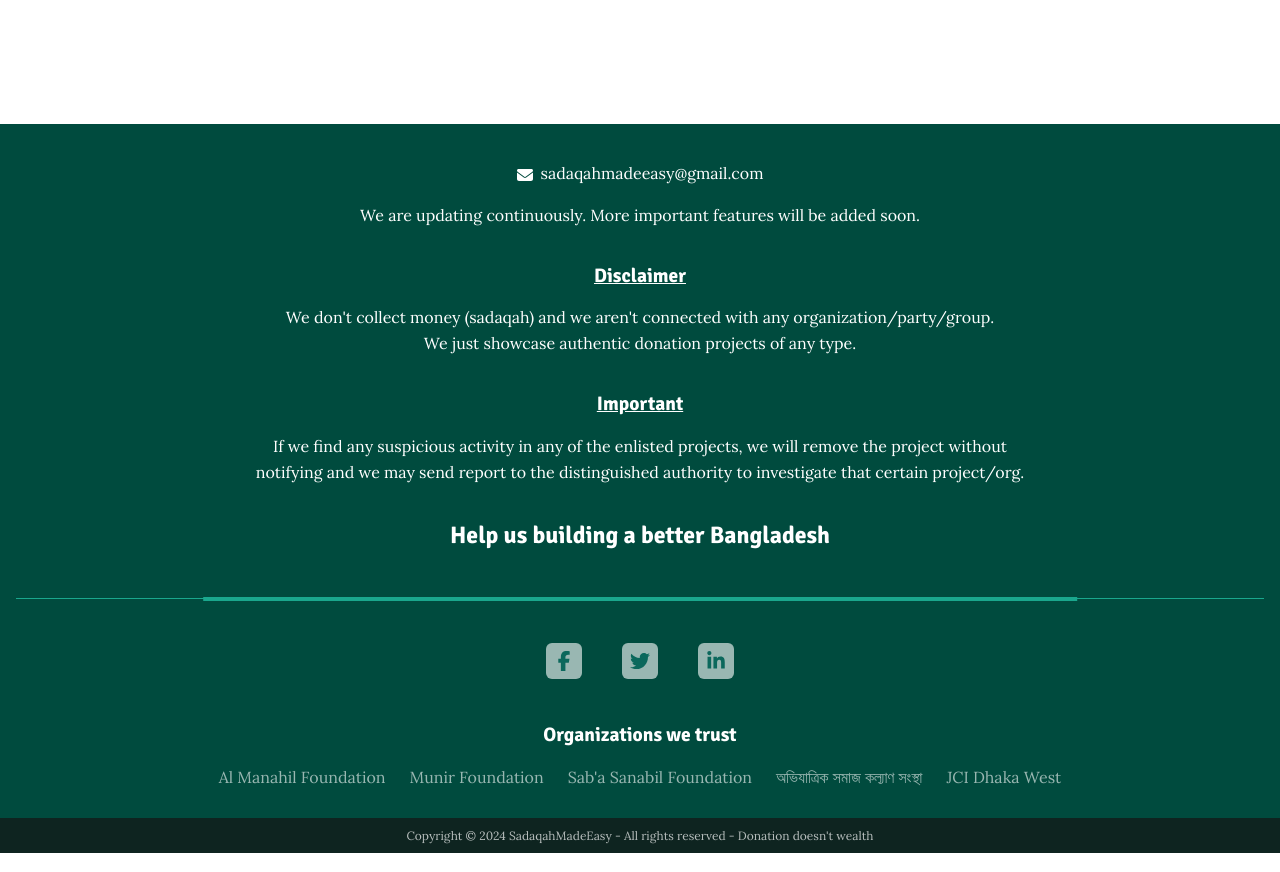
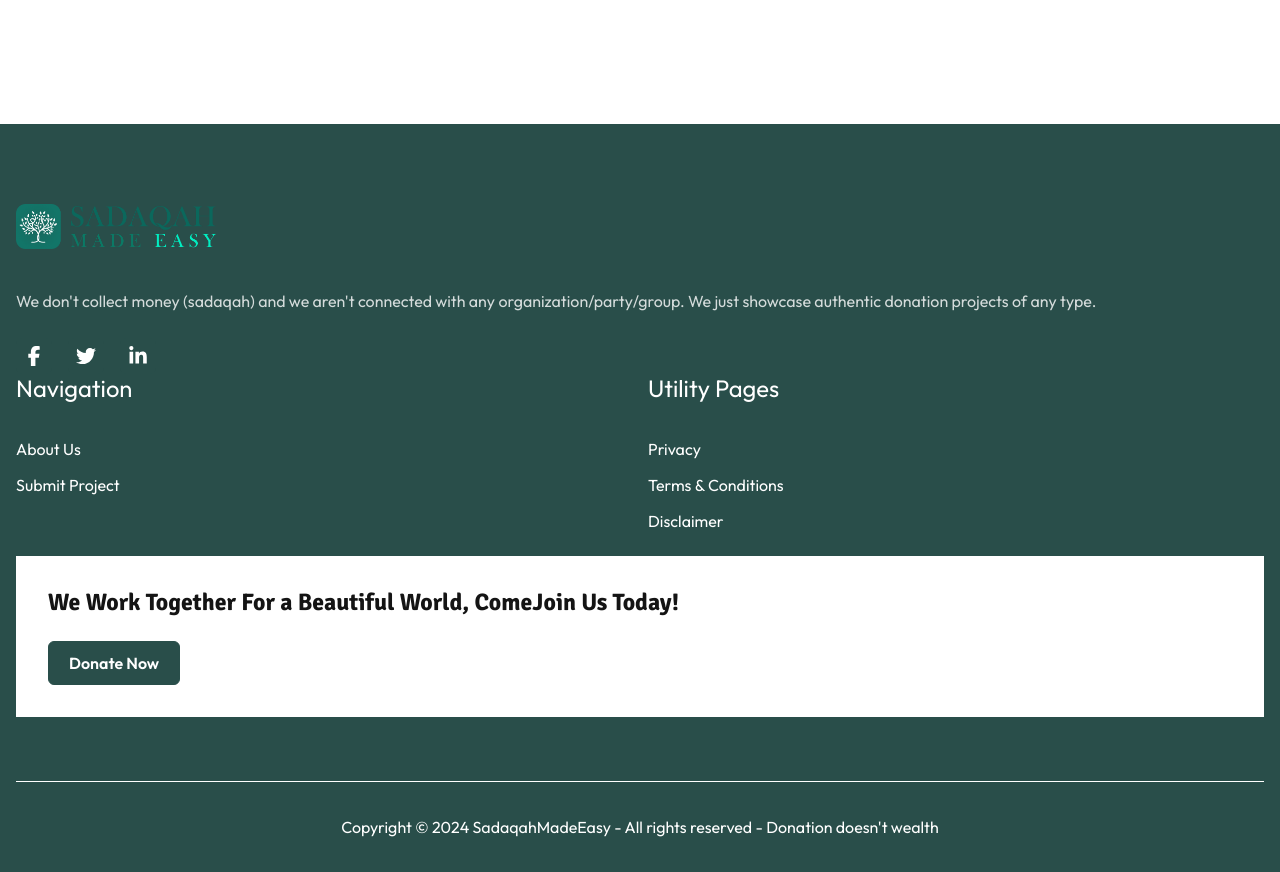
Before and after one commit to sadaqah-made-easy/sadaqah-made-easy-website, a Next.js app: page /tags in a window 1280 px wide. Shown: the part 480-1352 px from the top of the page. Built offline with nearby package versions, Linux system fonts and the light colour scheme; what tailwind-bootstrap-grid would draw is missing.

Commit message:
started working with footer

```diff
--- a/package.json
+++ b/package.json
@@ -32,6 +32,7 @@
     "date-fns": "^4.1.0",
     "github-slugger": "^2.0.0",
     "gray-matter": "^4.0.3",
+    "gsap": "^3.12.5",
     "lucide-react": "^0.469.0",
     "marked": "^15.0.4",
     "negotiator": "^1.0.0",
--- a/src/config/config.json
+++ b/src/config/config.json
@@ -24,6 +24,7 @@
   "params": {
     "contact_form_action": "#",
     "copyright": "Copyright © 2024 SadaqahMadeEasy - All rights reserved - Donation doesn't wealth",
+    "footer_description": "We don't collect money (sadaqah) and we aren't connected with any organization/party/group. We just showcase authentic donation projects of any type.",
     "gtag": "G-KYY79N1N2S"
   },
   "navigation_button": {
--- a/src/config/menu.json
+++ b/src/config/menu.json
@@ -1,22 +1,38 @@
 {
   "main": [
     {
-      "name": "Projects",
+      "name": "Project",
       "url": "/projects"
     },
     {
       "name": "App",
-      "url": "/app"
+      "url": "/"
     }
   ],
-  "footer": [
+
+  "Navigation": [
     {
-      "name": "Elements",
-      "url": "/elements"
+      "name": "About Us",
+      "url": "/"
     },
     {
-      "name": "Privacy Policy",
+      "name": "Submit Project",
+      "url": "/submit-project"
+    }
+  ],
+
+  "Utility Pages": [
+    {
+      "name": "Privacy",
       "url": "/privacy-policy"
+    },
+    {
+      "name": "Terms & Conditions",
+      "url": "/terms-conditions"
+    },
+    {
+      "name": "Disclaimer",
+      "url": "/disclaimer"
     }
   ]
 }
--- a/src/config/theme.json
+++ b/src/config/theme.json
@@ -2,7 +2,7 @@
   "colors": {
     "default": {
       "theme_color": {
-        "primary": "#0b685c",
+        "primary": "#294E4A",
         "body": "#fff",
         "border": "#eaeaea",
         "theme_light": "#f6f6f6",
@@ -17,7 +17,7 @@
   },
   "fonts": {
     "font_family": {
-      "primary": "Lora:wght@400;600;700",
+      "primary": "Outfit:wght@400;600;700",
       "primary_type": "sans-serif",
       "secondary": "Signika:wght@500;700",
       "secondary_type": "sans-serif"
--- a/src/layouts/partials/Footer.tsx
+++ b/src/layouts/partials/Footer.tsx
@@ -1,117 +1,134 @@
-"use client";
+"use client"
 
+import Logo from "@/components/Logo";
 import Social from "@/components/Social";
 import config from "@/config/config.json";
+import menu from "@/config/menu.json";
 import social from "@/config/social.json";
 import { markdownify } from "@/lib/utils/textConverter";
-import { FaEnvelope } from "react-icons/fa6";
+import { TMenuItem } from "@/types";
+import gsap from 'gsap';
+import { ScrollTrigger } from 'gsap/ScrollTrigger';
+import { usePathname } from 'next/navigation';
+import { useEffect, useRef } from 'react';
+
+gsap.registerPlugin(ScrollTrigger);
 
 const Footer = () => {
-  const { copyright } = config.params;
+  const footerRef = useRef(null);
+  const bgRef = useRef(null);
+  const pathname = usePathname();
 
-  const orgs = [
-    {
-      id: 2,
-      orgName: "Al Manahil Foundation",
-      link: "https://sadaqahmadeeasy.com/org/al-manahil-foundation",
-    },
-    {
-      id: 3,
-      orgName: "Munir Foundation",
-      link: "https://sadaqahmadeeasy.com/org/munir-foundation",
-    },
-    {
-      id: 4,
-      orgName: "Sab'a Sanabil Foundation",
-      link: "https://sadaqahmadeeasy.com/org/saba-sanabil-foundation",
-    },
-    {
-      id: 1,
-      orgName: "অভিযাত্রিক সমাজ কল্যাণ সংস্থা",
-      link: "https://sadaqahmadeeasy.com/org/ovijatrik",
-    },
-    {
-      id: 5,
-      orgName: "JCI Dhaka West",
-      link: "https://sadaqahmadeeasy.com/org/jci-dhaka-west",
-    },
-  ];
+  useEffect(() => {
+    const initAnimation = () => {
+      const footer = footerRef.current;
+      const bg = bgRef.current;
+
+      if (!footer || !bg) return;
+
+      ScrollTrigger.getAll().forEach(trigger => {
+        if (trigger.vars.trigger === footer) {
+          trigger.kill();
+        }
+      });
+
+      gsap.set(bg, {
+        width: '100%',
+        position: 'absolute',
+        top: 0,
+        left: '50%',
+        transform: 'translateX(-50%)',
+        height: '100%',
+        backgroundColor: '#294E4A',
+        maxWidth: '1320px',
+      });
+
+      // Create new animation
+      gsap.to(bg, {
+        maxWidth: '100vw',
+        scrollTrigger: {
+          trigger: footer,
+          start: 'top bottom-=100',
+          end: 'bottom bottom',
+          scrub: true,
+          invalidateOnRefresh: true, // Recalculate on page resize
+          markers: false // Set to true for debugging
+        },
+      });
+    };
+
+    // Small delay to ensure DOM is ready after route change
+    const timer = setTimeout(() => {
+      initAnimation();
+    }, 100);
+
+    // Refresh ScrollTrigger when the route changes
+    ScrollTrigger.refresh();
+
+    // Clean up
+    return () => {
+      clearTimeout(timer);
+      ScrollTrigger.getAll().forEach(trigger => trigger.kill());
+    };
+  }, [pathname]);
 
   return (
-    <footer className="bg-[#004B3E]">
-      <div className="container">
-        <div className="pt-9 pb-12 flex flex-col items-center justify-center text-white text-center">
-          <p className="mb-4">
-            <FaEnvelope className="inline mr-2" />
-            sadaqahmadeeasy@gmail.com
-          </p>
-          <p>
-            We are updating continuously. More important features will be added
-            soon.
-          </p>
+    <footer ref={footerRef} className="relative">
+      <div ref={bgRef} />
+      <div className="container relative">
+        <div className="section-sm pb-16">
+          <div className="row justify-center">
+            <div className="mb-8 text-center lg:col-3 lg:mb-0 lg:text-left">
+              <Logo src={config.site.logo} />
+              <p
+                className="mt-8 mb-6 text-white/80 text-balance"
+                dangerouslySetInnerHTML={markdownify(config.params.footer_description)}
+              />
+              <Social source={social.main} className="social-icons" />
+            </div>
 
-          <div className="my-9">
-            <h6 className="underline text-white mb-4">Disclaimer</h6>
-            <p>
-              We don&apos;t collect money (sadaqah) and we aren&apos;t connected
-              with any organization/party/group.
-              <br />
-              We just showcase authentic donation projects of any type.
-            </p>
-          </div>
+            <div className="col-8 lg:col-5 columns-2">
+              {
+                Object.entries(menu)
+                  .filter(([key]) => key !== "main")
+                  .map(([sectionTitle, items]) => (
+                    <div className="mb-10 break-inside-avoid" key={sectionTitle}>
+                      <h5 className="mb-8 text-white font-primary font-medium">
+                        {sectionTitle.charAt(0).toUpperCase() +
+                          sectionTitle.slice(1)}
+                      </h5>
+                      <ul className="space-y-2.5">
+                        {items.map((item: TMenuItem, index: number) => (
+                          <li key={index}>
+                            <a
+                              className="flex items-center gap-2 text-white transition-all hover:underline"
+                              href={item.url}
+                            >
+                              {item.name}
+                            </a>
+                          </li>
+                        ))}
+                      </ul>
+                    </div>
+                  ))
+              }
+            </div>
 
-          <div className="mb-9">
-            <h6 className="underline text-white mb-4">Important</h6>
-            <p className="text-balance">
-              {" "}
-              If we find any suspicious activity in any of the enlisted
-              projects, we will remove the project without notifying and we may
-              send report to the distinguished authority to investigate that
-              certain project/org.{" "}
-            </p>
-          </div>
-
-          <div>
-            <h5 className="text-white">Help us building a better Bangladesh</h5>
-          </div>
-        </div>
-
-        <div className="row justify-center">
-          <div className="col-8">
-            <div className="relative">
-              <div className="bg-[#1aa78d] h-[1px]" />
-              <div className="absolute -top-[1.5px] left-1/2 -translate-x-1/2 bg-[#1AA78D] w-[70%] h-1 flex justify-center items-center" />
+            <div className="col-6 lg:col-3">
+              <div className="bg-white p-8">
+                <h5 className="mb-6">We Work Together For a Beautiful World, ComeJoin Us Today!</h5>
+                <a href="#!" className="btn btn-primary">
+                  <div className="primary-button-text">Donate Now</div>
+                </a>
+              </div>
             </div>
           </div>
         </div>
 
-        <div className="my-11 flex justify-center">
-          <Social source={social.main} className="social-icons-footer" />
-        </div>
-
-        <div>
-          <h6 className="text-center mt-3 mb-4 text-white">
-            Organizations we trust
-          </h6>
-          <div className="flex flex-wrap justify-center gap-6 text-white/60">
-            {orgs.map((name) => (
-              <a
-                key={name.id}
-                href={name.link}
-                target="_blank"
-                rel="noreferrer"
-              >
-                {name.orgName}
-              </a>
-            ))}
-          </div>
-        </div>
-      </div>
-
-      <div className="mt-7">
-        <div className="text-center text-white/70 bg-dark/70 text-[12px] py-2">
-          <p dangerouslySetInnerHTML={markdownify(copyright)} />
-        </div>
+        <p
+          className="border-t border-white py-8 text-white text-center [&>a]:underline"
+          dangerouslySetInnerHTML={markdownify(config.params.copyright)}
+        />
       </div>
     </footer>
   );
--- a/src/types/index.d.ts
+++ b/src/types/index.d.ts
@@ -85,3 +85,9 @@
   hasChildren?: boolean;
   children?: IChildNavigationLink[];
 }
+
+export type TMenuItem = {
+  name: string;
+  url: string;
+  icon?: string;
+};
```
Also changed, not shown: 1 other file (tests, documents, lock files or other folders).
